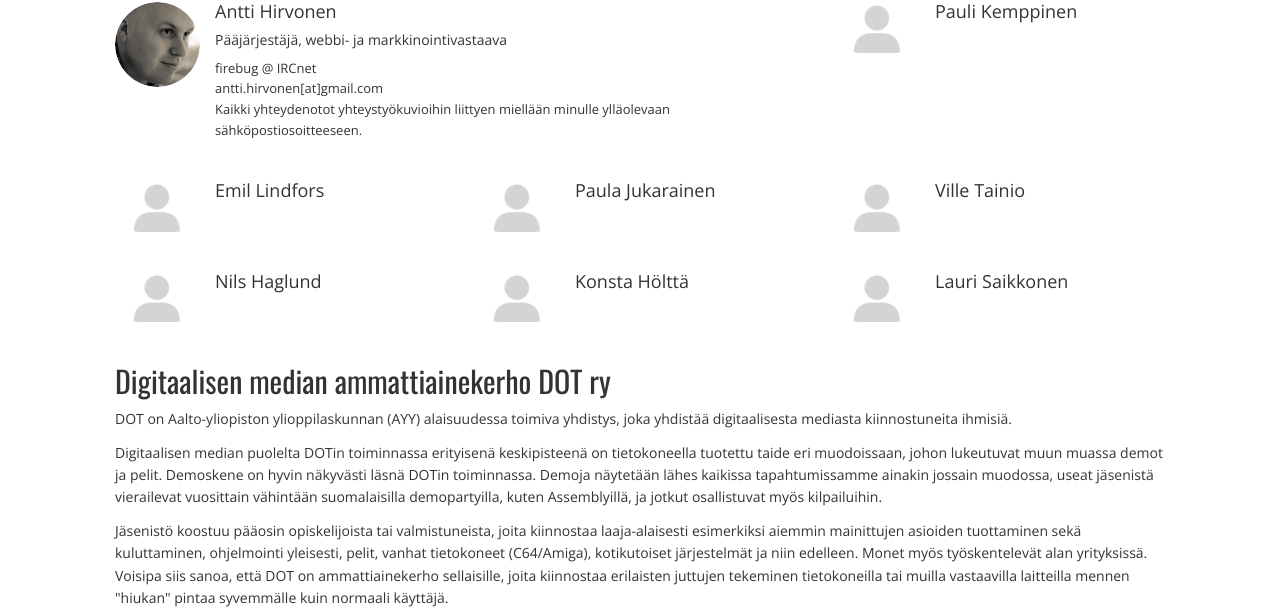
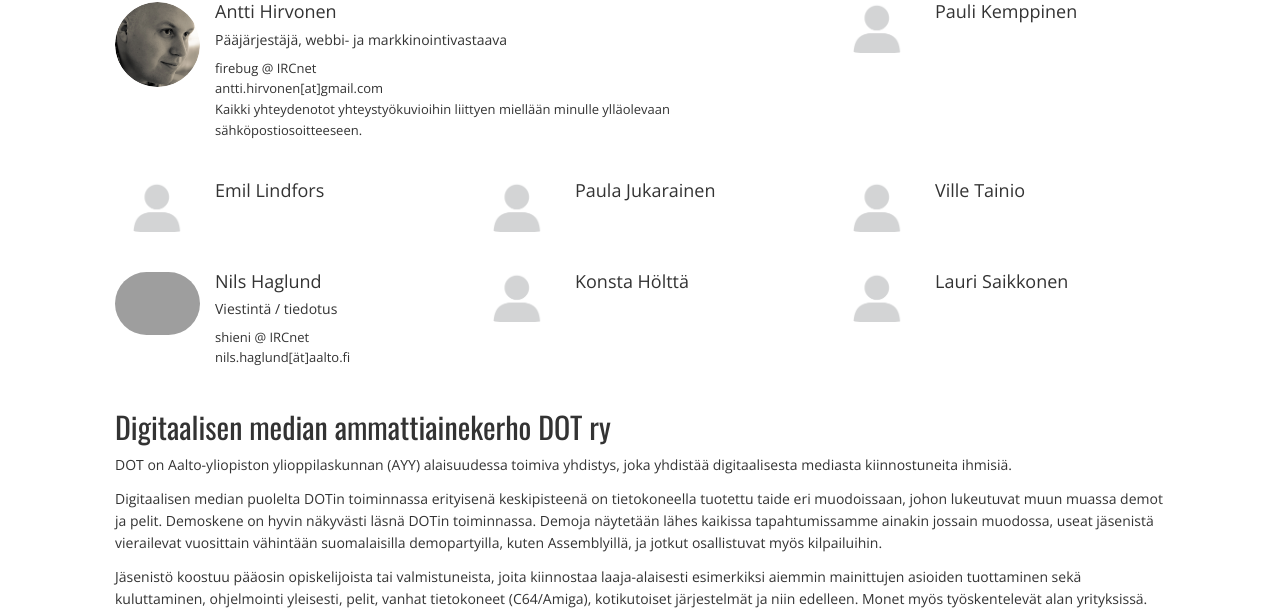
Before and after one commit to anttihirvonen/graffathon, a Flask app: page /team in a window 1280 px wide. Shown: the part 349-957 px from the top of the page. Run offline with Flask 2, Linux system fonts and the light colour scheme; parts of the project's set-up code (start-up, migrations or seed data) failed here and were passed over; some libraries are stand-ins or nearby versions; grey boxes are pictures that could not be loaded.

Commit message:
Update team.html

```diff
--- a/app/templates/team.html
+++ b/app/templates/team.html
@@ -74,10 +74,14 @@
         <div class="col-md-4 organizer">
           <div class="media">
             <a class="pull-left" href="#">
-              <img class="media-object" src="{{ url_for('static', filename='img/team/anonymous.png') }}" alt="...">
+              <img class="media-object" src="{{ url_for('static', filename='img/team/nils.png') }}" alt="...">
             </a>
             <div class="media-body">
               <h4 class="media-heading">Nils Haglund</h4>
+              <h5>Viestintä / tiedotus</h5>
+              <p>shieni @ IRCnet</p>
+              <p>nils.haglund[ät]aalto.fi</p>
+
             </div>
           </div>
         </div>
```
